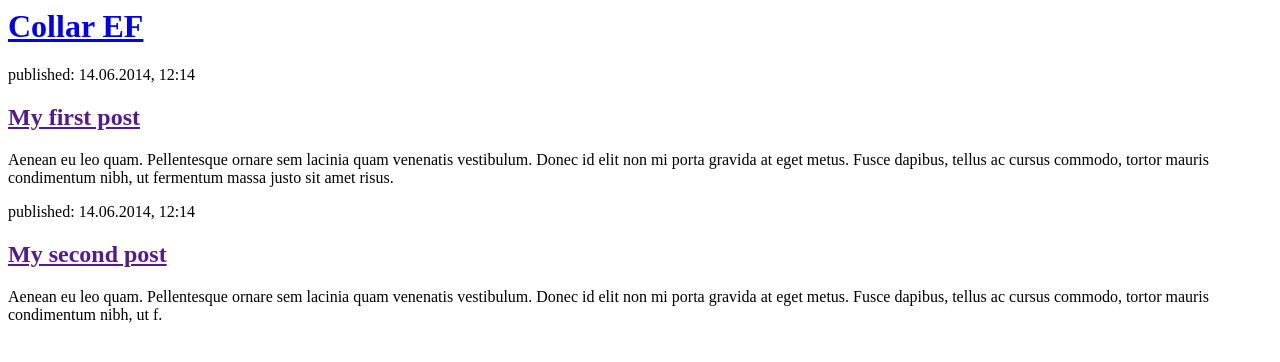
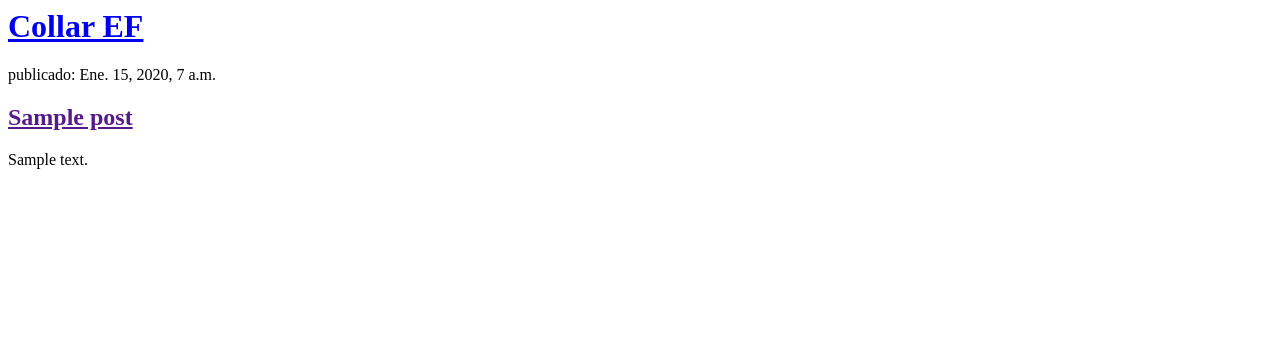
Before and after one commit to Frvncis-co/my-first-blog, a Django app: page / in a window 1280 px wide. Shown: the top 362 px of the page. Run offline with Django 3.2, Linux system fonts and the light colour scheme; tables that the repository leaves empty hold one stand-in row (values such as "Sample post").

Commit message:
Actualizacion.

```diff
--- a/blog/templates/blog/post_list.html
+++ b/blog/templates/blog/post_list.html
@@ -5,18 +5,12 @@
     <body>
         <div>
             <h1><a href="/">Collar EF</a></h1>
-        </div>
+</div>
 
-        <div>
-            <p>published: 14.06.2014, 12:14</p>
-            <h2><a href="">My first post</a></h2>
-            <p>Aenean eu leo quam. Pellentesque ornare sem lacinia quam venenatis vestibulum. Donec id elit non mi porta gravida at eget metus. Fusce dapibus, tellus ac cursus commodo, tortor mauris condimentum nibh, ut fermentum massa justo sit amet risus.</p>
-        </div>
-
-        <div>
-            <p>published: 14.06.2014, 12:14</p>
-            <h2><a href="">My second post</a></h2>
-            <p>Aenean eu leo quam. Pellentesque ornare sem lacinia quam venenatis vestibulum. Donec id elit non mi porta gravida at eget metus. Fusce dapibus, tellus ac cursus commodo, tortor mauris condimentum nibh, ut f.</p>
-        </div>
-    </body>
-</html>
+{% for post in posts %}
+    <div>
+        <p> publicado: {{ post.published_date }}</p>
+        <h2><a href="">{{ post.title }}</a></h2>
+        <p>{{ post.text|linebreaksbr }}</p>
+    </div>
+{% endfor %}
--- a/blog/views.py
+++ b/blog/views.py
@@ -1,6 +1,7 @@
 from django.shortcuts import render
-
-# Create your views here.
+from django.utils import timezone
+from .models import Post
 
 def post_list(request):
-    return render(request, 'blog/post_list.html', {})
+    posts = Post.objects.filter(published_date__lte=timezone.now()).order_by('published_date')
+    return render(request, 'blog/post_list.html', {'posts': posts})
```
